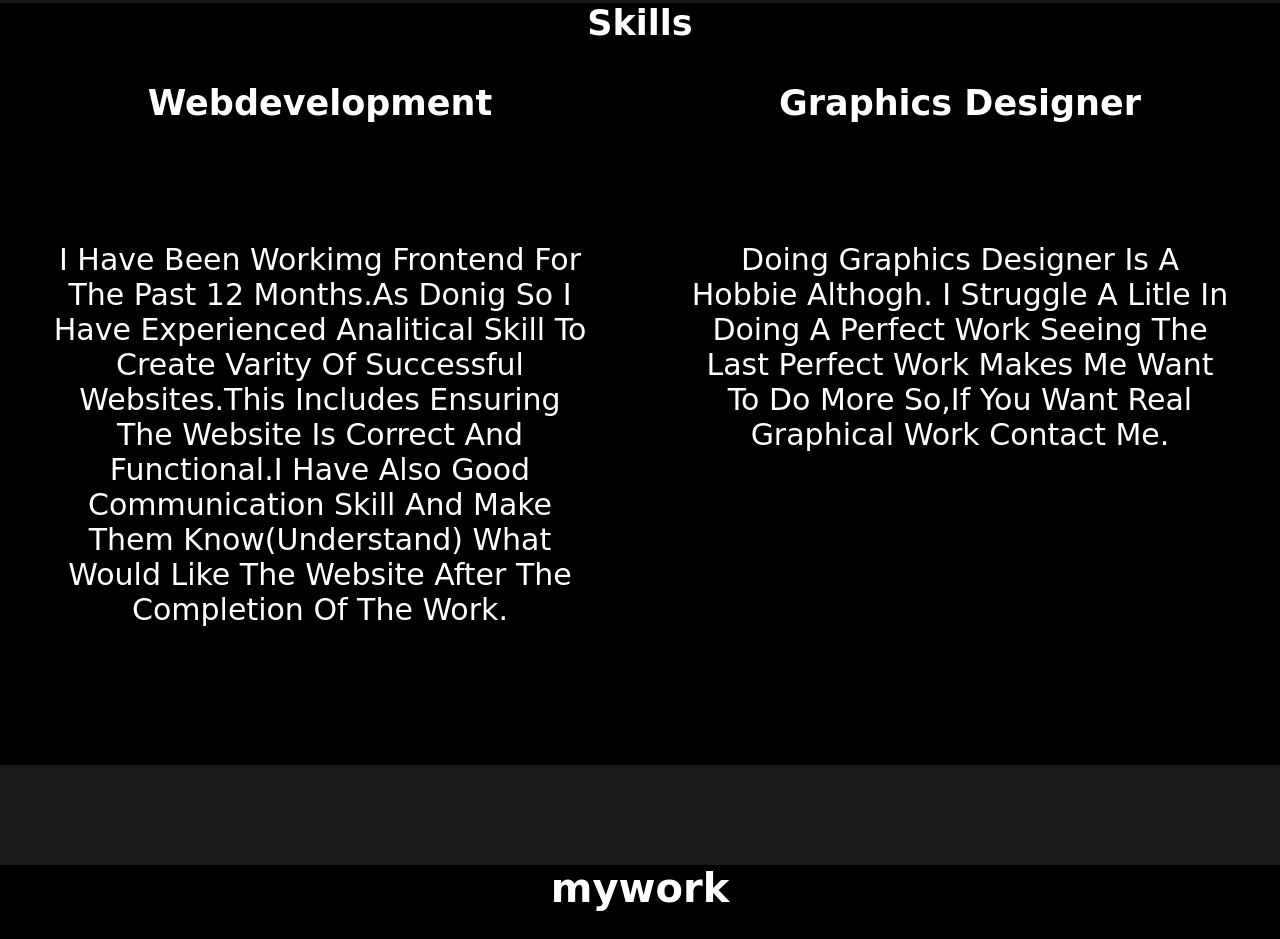
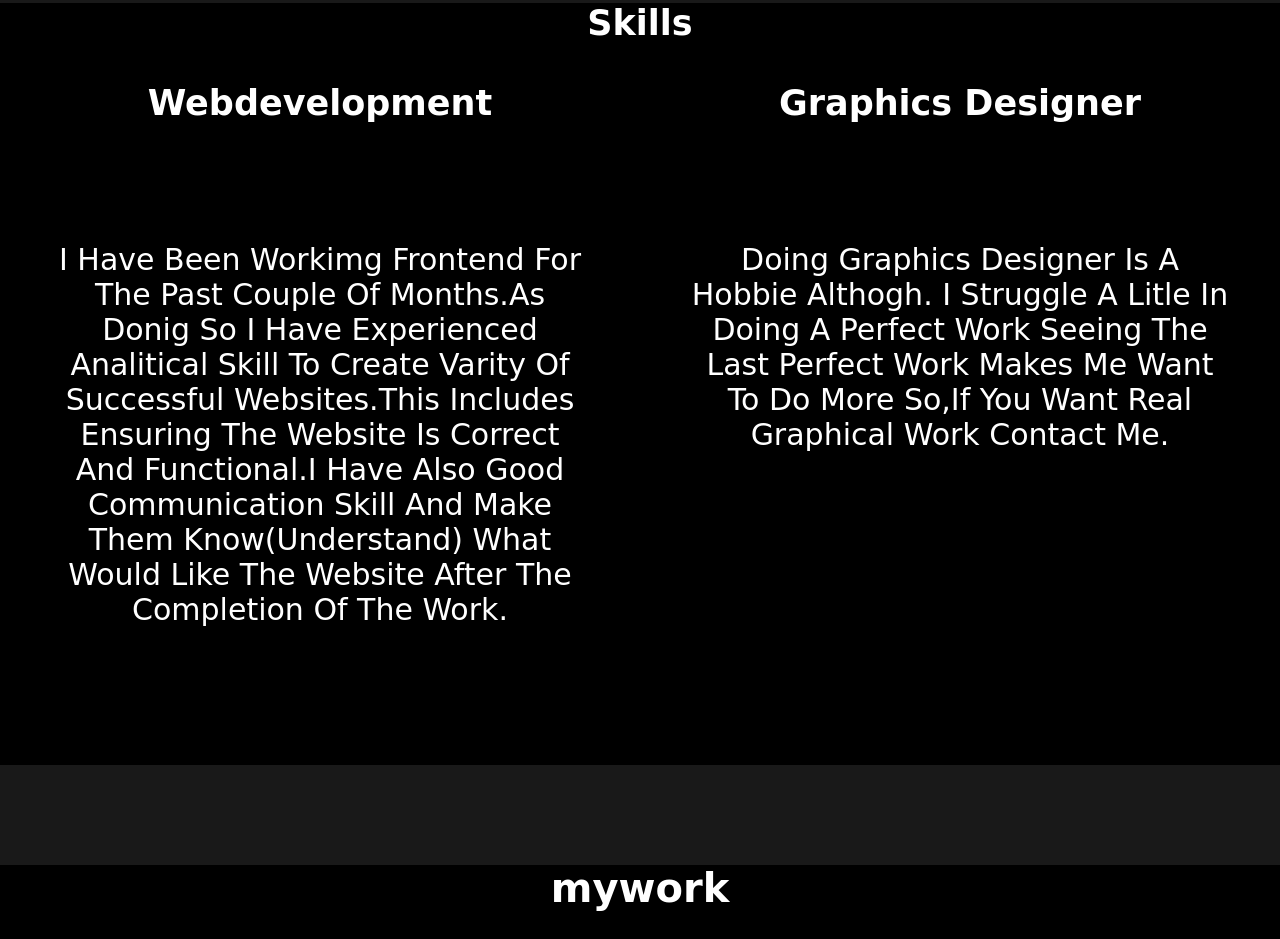
Before and after one commit to yemisrach-assefa/poortifolo.github.io, a plain HTML site: page index.html in a window 1280 px wide. Shown: the part 2140-3079 px from the top of the page. Drawn offline with Linux system fonts and the light colour scheme; files whose address does not match are found by name.

Commit message:
first commit

```diff
--- a/index.html
+++ b/index.html
@@ -47,7 +47,7 @@
 <div class="dev">
     <div class="web">
 <h3>webdevelopment</h3><br>
-<p> I have been workimg frontend for the past 12 months.As donig so i have experienced analitical skill to create varity of successful websites.this includes ensuring the website is correct and functional.I have also good communication skill and make them know(understand) what would like the website after the completion of the work.
+<p> I have been workimg frontend for the past couple of months.As donig so i have experienced analitical skill to create varity of successful websites.this includes ensuring the website is correct and functional.I have also good communication skill and make them know(understand) what would like the website after the completion of the work.
 </p><br><br>
 </div>
 
```
